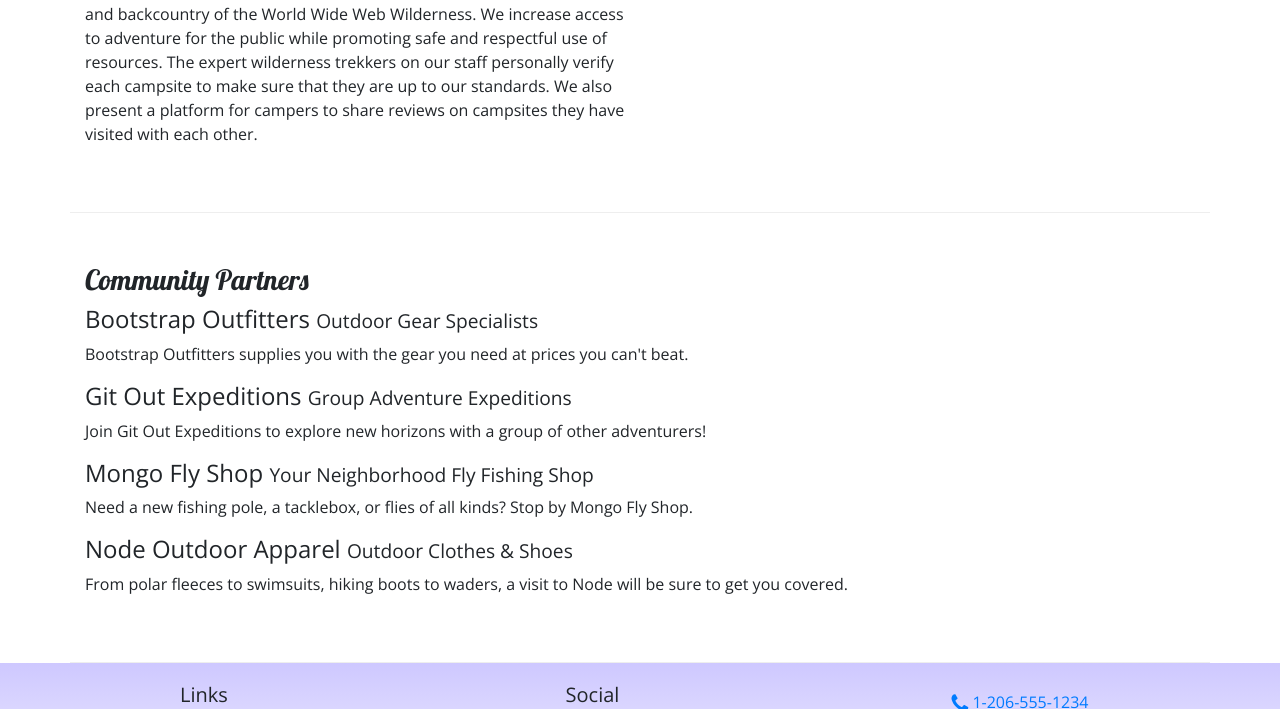
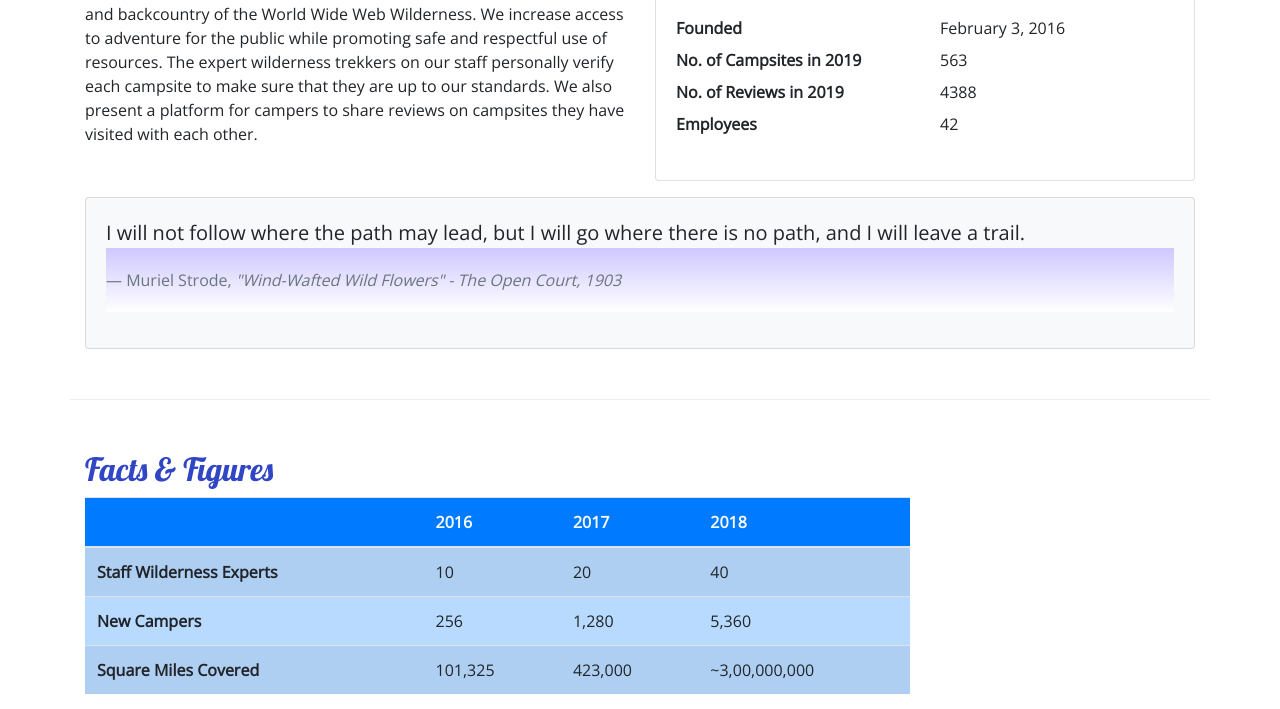
Before and after one commit to hintontristen/nucampsite, a website: page aboutus.html in a window 1280 px wide. Shown: the part 467-1176 px from the top of the page. Drawn offline with nearby package versions, Linux system fonts and the light colour scheme.

Commit message:
cards & tables

```diff
--- a/aboutus.html
+++ b/aboutus.html
@@ -62,13 +62,76 @@
         <div>
             <div class=container>
                 <div class="row row-content">
-                    <div class="col col-sm-6">
-                <h3>Our Mission</h3>
-                <p>We present a curated database of the best campsites in the vast woods and backcountry of the World Wide Web Wilderness. We increase access to adventure for the public while promoting safe and respectful use of resources. The expert wilderness trekkers on our staff personally verify each campsite to make sure that they are up to our standards. We also present a platform for campers to share reviews on campsites they have visited with each other.</p>
+                    <div class="col-sm-6">
+                        <h3>Our Mission</h3>
+                        <p>We present a curated database of the best campsites in the vast woods and backcountry of the World Wide Web Wilderness. We increase access to adventure for the public while promoting safe and respectful use of resources. The expert wilderness trekkers on our staff personally verify each campsite to make sure that they are up to our standards. We also present a platform for campers to share reviews on campsites they have visited with  each other.</p>
+                    </div>
+                    <div class="col-sm-6">
+                        <div class="card">
+                            <h3 class="card-header bg-primary text-white">Facts At a Glance</h3>
+                            <div class="card-body">
+                                <dl class="row">
+                                    <dt class="col-6">Founded</dt>
+                                    <dd class="col-6">February 3, 2016</dd>
+                                    <dt class="col-6">No. of Campsites in 2019</dt>
+                                    <dd class="col-6">563</dd>
+                                    <dt class="col-6">No. of Reviews in 2019</dt>
+                                    <dd class="col-6">4388</dd>
+                                    <dt class="col-6">Employees</dt>
+                                    <dd class="col-6">42</dd>
+                                </dl>
+                            </div>
+                        </div>
+                    </div>
+                    <div class="col">
+                        <div class="card card-body bg-light mt-3">
+                            <blockquote class="blockquote">
+                                <p class="mb-0">I will not follow where the path may lead, but I will go where there is no path, and I will leave a trail.</p>
+                                <footer class="blockquote-footer">Muriel Strode,
+                                    <cite title="Source Title">"Wind-Wafted Wild Flowers" -
+                                    The Open Court, 1903</cite>
+                                </footer>
+                            </blockquote>
+                        </div>
+                    </div>
                 </div>
-            </div>
-        </div>
-
+                <div class="row row-content">
+                    <div class="col-sm-9">
+                        <h2>Facts &amp; Figures</h2>
+                        <div class="table-responsive">
+                               <table class="table table-striped">
+                            <thead>
+                                <tr class="bg-primary text-light">
+                                    <th></th>
+                                    <th>2016</th>
+                                    <th>2017</th>
+                                    <th>2018</th>
+                                </tr>
+                                </thead>
+                            <tbody class="table-primary">
+                                    <tr>
+                                        <th>Staff Wilderness Experts</th>
+                                        <td>10</td>
+                                        <td>20</td>
+                                        <td>40</td>
+                                    </tr>
+                                    <tr>
+                                        <th>New Campers</th>
+                                        <td>256</td>
+                                        <td>1,280</td>
+                                        <td>5,360</td>
+                                    </tr>
+                                    <tr>
+                                        <th>Square Miles Covered</th>
+                                        <td>101,325</td>
+                                        <td>423,000</td>
+                                        <td>~3,00,000,000</td>
+                                    </tr>
+                                </tbody>
+                            </table>
+                        </div>
+                    </div>
+               </div>
         <div>
             <div class=container>
                 <div class="row row-content">
@@ -86,7 +149,7 @@
         </div>
     </div>
 
-    <footer>
+    <footer class="site-footer">
         <div class="container">
             <div class="row">
                 <div class="col-4 col-sm-2 offset-1">
--- a/css/styles.css
+++ b/css/styles.css
@@ -34,3 +34,7 @@ footer {
 .navbar {
     background-color:#901CAD;
 }
+.site-footer {
+    background-image: linear-gradient(#b7a8f8, white);
+    padding: 20px, 0px;
+}
```
Also changed, not shown: contactus.html (+1 -1 lines), index.html (+1 -1 lines).
